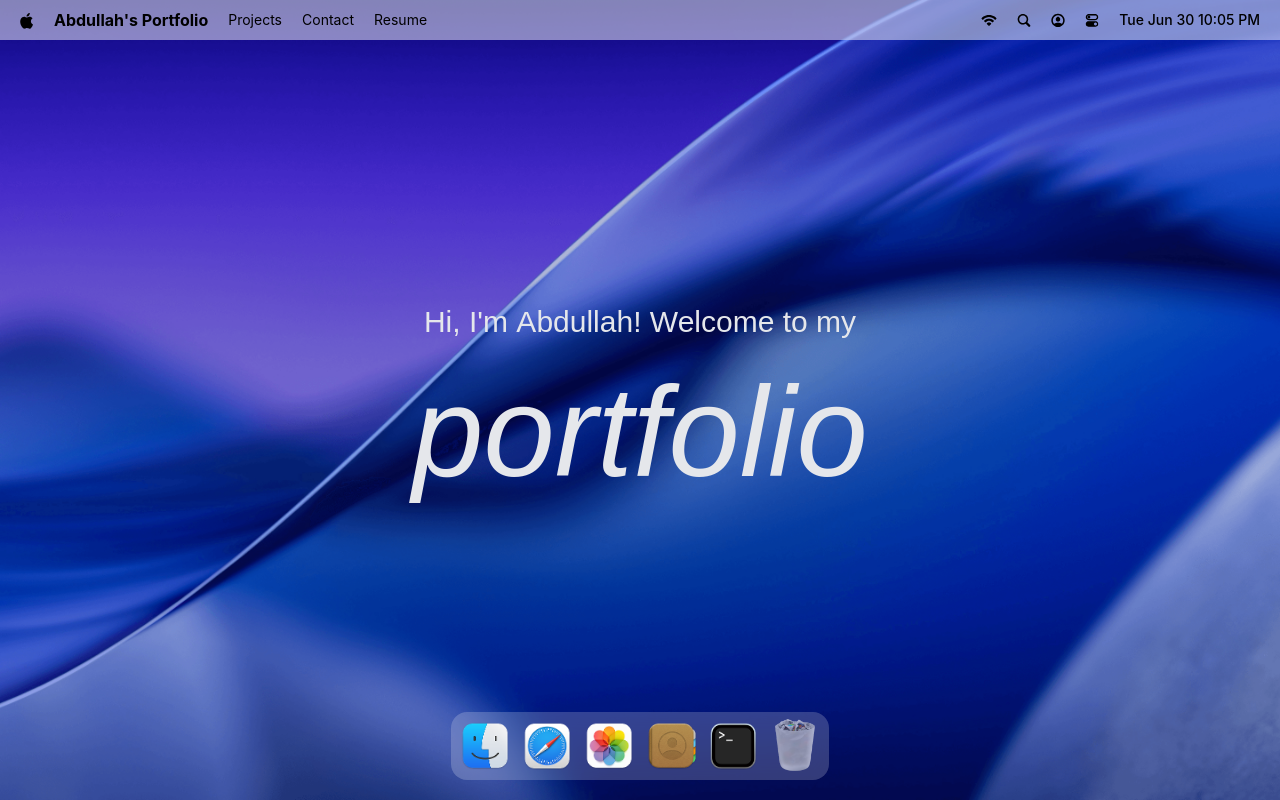
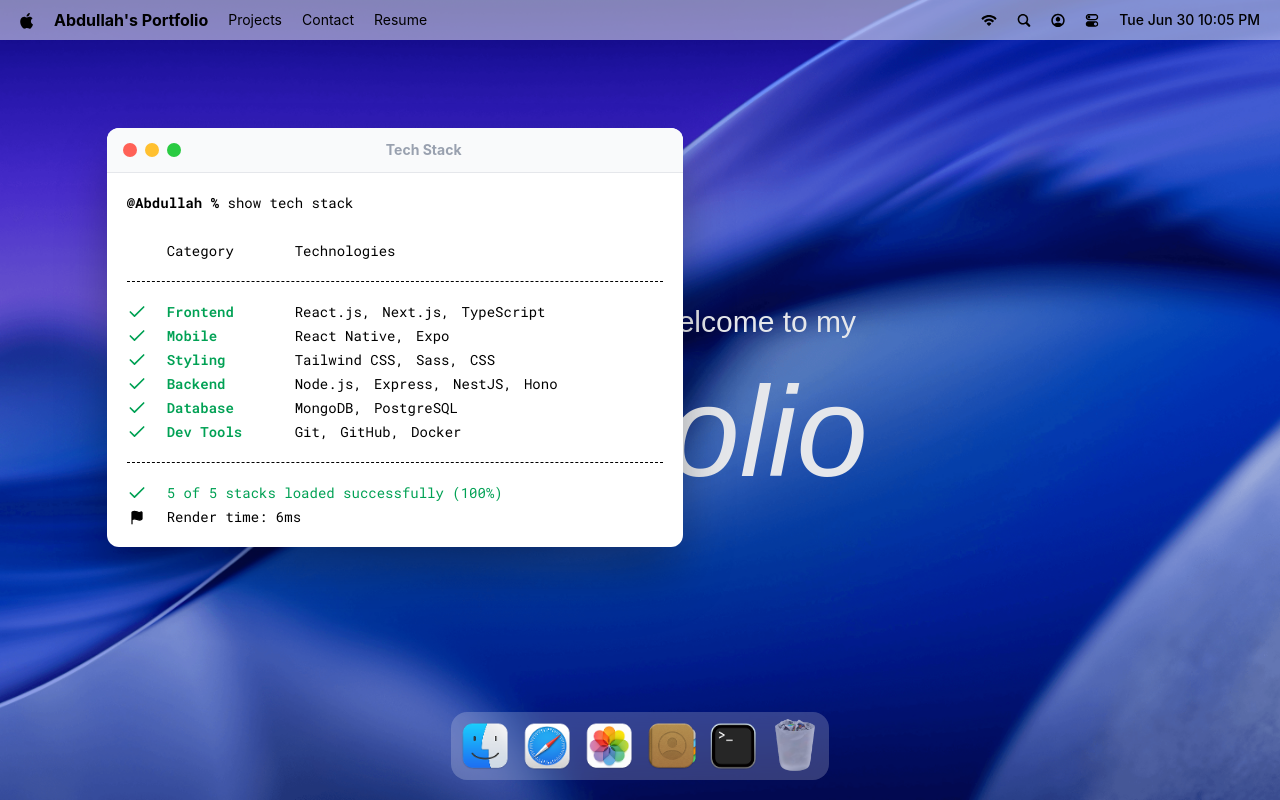
Before and after one commit to Abdullah-Hunjra1/Abdullah-s-Portfolio, a React (Vite) app: page / in a window 1280 px wide. Both pictures are taken after a click on the button 733 px from the left and 746 px from the top of the page. Built offline with nearby package versions, Linux system fonts and the light colour scheme; a web font is replaced by a local one.

Commit message:
Higher order component section completed

```diff
--- a/src/App.jsx
+++ b/src/App.jsx
@@ -1,7 +1,10 @@
+import gsap from 'gsap'
+import { Draggable } from 'gsap/Draggable'
+
 import { Dock, Navbar, Welcome } from '#components'
-import gsap from 'gsap'
+import { Terminal } from '#windows'
 
-import { Draggable } from 'gsap/Draggable'
+
 gsap.registerPlugin(Draggable)
 
 const App = () => {
@@ -10,6 +13,8 @@
       <Navbar />
       <Welcome />
       <Dock />
+
+      <Terminal />
     </main>
   )
 }
--- /dev/null
+++ b/src/components/WindowControls.jsx
@@ -0,0 +1,16 @@
+import useWindowStore from "#store/window.js";
+
+const WindowControls = ({target}) => {
+    const {closeWindow} = useWindowStore();
+  return (
+    <div id="window-controls">
+        <div className="close" onClick={() => closeWindow(target)} />
+        <div className="minimize" />
+        <div className="maximize" />
+
+
+    </div>
+  )
+}
+
+export default WindowControls
--- a/src/hoc/WindowWrapper.jsx
+++ b/src/hoc/WindowWrapper.jsx
@@ -1,5 +1,8 @@
 import useWindowStore from "#store/window.js"
-import { useRef } from "react";
+import { useGSAP } from "@gsap/react";
+import { useLayoutEffect, useRef } from "react";
+import gsap from "gsap";
+import { Draggable } from "gsap/Draggable";
 
 
 const WindowWrapper = (Component, windowKey) => {
@@ -7,6 +10,43 @@
         const { focusWindow, windows } = useWindowStore();
         const { isOpen, zIndex } = windows[windowKey];
         const ref = useRef(null);
+
+        useGSAP(() => {
+            const el = ref.current;
+            if (!el || !isOpen) return;
+
+            el.style.display = "block";
+
+            gsap.fromTo(el, {
+                scale: 0.8,
+                opacity: 0,
+                y: 40,
+            }, {
+                scale: 1,
+                opacity: 1,
+                y: 0,
+                duration: 0.2,
+                ease: "power3.out",
+            })
+        }, [isOpen])
+
+        useGSAP(() => {
+            const el = ref.current;
+            if (!el ) return;
+
+            const [instance] = Draggable.create(el, {
+                onPress: () => focusWindow(windowKey),
+            })
+
+            return () => instance.kill();
+        }, [])
+
+        useLayoutEffect(() => {
+            const el = ref.current;
+            if (!el) return;
+
+            el.style.display = isOpen ? "block" : "none";
+        })
 
         return (
             <section
--- a/src/windows/Terminal.jsx
+++ b/src/windows/Terminal.jsx
@@ -1,10 +1,63 @@
+import { techStack } from "#constants"
+import { Check, Flag } from "lucide-react"
+
+import WindowWrapper from "#hoc/WindowWrapper.jsx"
+import WindowControls from "#components/WindowControls.jsx"
 
 const Terminal = () => {
-  return (
-    <div>
+    return (
+        <>
+            <div id="window-header">
+                <WindowControls target="terminal" />
+                <h2>Tech Stack</h2>
+            </div>
 
-    </div>
-  )
+            <div className="techstack">
+                <p>
+                    <span className="font-bold">@Abdullah % </span>show tech stack
+                </p>
+
+                <div className="label">
+                    <p className="w-32">Category</p>
+                    <p>Technologies</p>
+                </div>
+
+                <ul className="content">
+                    {
+                        techStack.map(({ category, items }) => (
+                            <li key={category} className="flex items-center">
+                                <Check className="check" size={20} />
+                                <h3>{category}</h3>
+                                <ul>
+                                    {
+                                        items.map((item, i) => (
+                                            <li key={i}>
+                                                {item}
+                                                {i < items.length - 1 ? "," : ""}
+                                            </li>
+                                        ))
+                                    }
+                                </ul>
+                            </li>
+                        ))}
+                </ul>
+
+                <div className="footnote">
+                    <p>
+                        <Check size={20} /> 5 of 5 stacks loaded successfully (100%)
+                    </p>
+                    <p className="text-black">
+                        <Flag size={15} fill="black" />
+                        Render time: 6ms
+                    </p>
+
+                </div>
+
+            </div>
+        </>
+    )
 }
 
-export default Terminal
+const TerminalWindow = WindowWrapper(Terminal, 'terminal')
+
+export default TerminalWindow
--- /dev/null
+++ b/src/windows/index.js
@@ -0,0 +1,5 @@
+import Terminal from "#windows/Terminal.jsx";
+
+
+export {
+    Terminal}
```
Also changed, not shown: src/components/index.js (+5 -3 lines).
